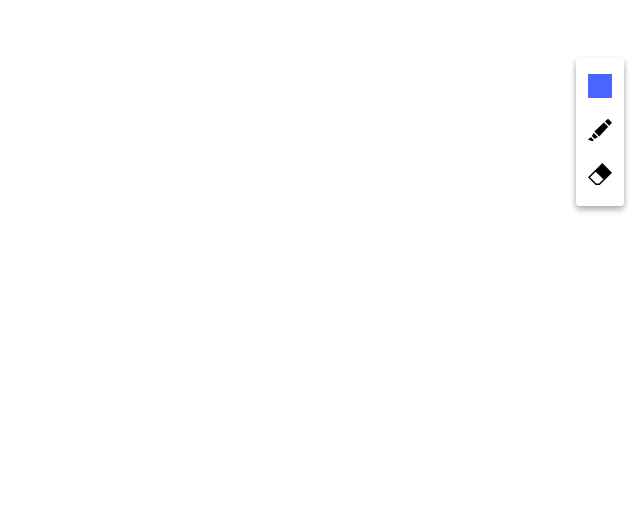
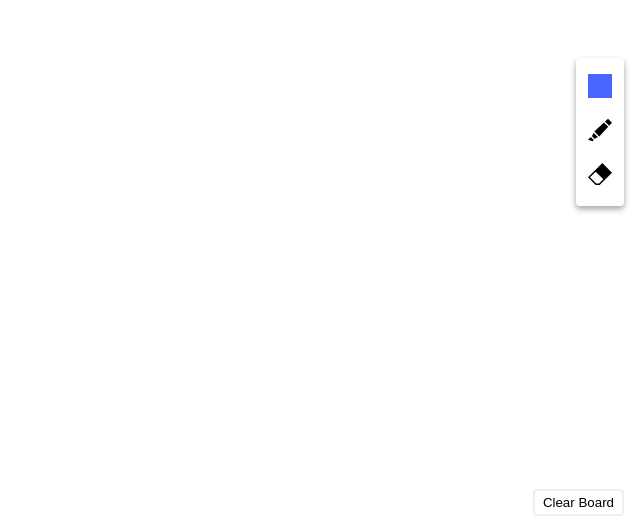
Before and after one commit to mukuljainx/digital-board, a React (Create React App) app: page / in a window 1280 px wide. Shown: the part 268-800 px from the top of the page, without its empty margins (640-1280 px from the left). Built offline with nearby package versions, Linux system fonts and the light colour scheme; grey boxes are pictures that could not be loaded; the HTML template or start-up script is replaced by a standard one.

Commit message:
feat: add clear button

```diff
--- a/src/WhiteBoard/index.tsx
+++ b/src/WhiteBoard/index.tsx
@@ -19,6 +19,23 @@ const Wrapper = styled.div`
   width: 100%;
 `;
 
+const Button = styled.button`
+  position: fixed;
+  right: 16px;
+  bottom: 16px;
+  background: white;
+  border: 2px solid #efefef;
+  padding: 4px 8px;
+  border-radius: 4px;
+  cursor: pointer;
+  &:hover {
+    background: #efefef;
+  }
+  &:focus {
+    outline: none;
+  }
+`;
+
 const WhiteBoard = (dirtyProps: IProps) => {
   const props = { ...boardSettings, ...dirtyProps };
 
@@ -35,6 +52,27 @@ const WhiteBoard = (dirtyProps: IProps) => {
     if (points.current.length > 1) {
       points.current = [points.current[1]];
     }
+  };
+
+  const clearBoard = () => {
+    if (highlightRef.current) {
+      highlightRef
+        .current!.getContext("2d")!
+        .clearRect(
+          0,
+          0,
+          highlightRef.current!.offsetWidth,
+          highlightRef.current!.offsetHeight
+        );
+    }
+    canvasRef
+      .current!.getContext("2d")!
+      .clearRect(
+        0,
+        0,
+        canvasRef.current!.offsetWidth,
+        canvasRef.current!.offsetHeight
+      );
   };
 
   const drawOnCanvas = (plots: Plots) => {
@@ -122,6 +160,7 @@ const WhiteBoard = (dirtyProps: IProps) => {
           onMouseUp={handleMouseUp}
         />
       )}
+      <Button onClick={clearBoard}>Clear Board</Button>
     </Wrapper>
   );
 };
```
